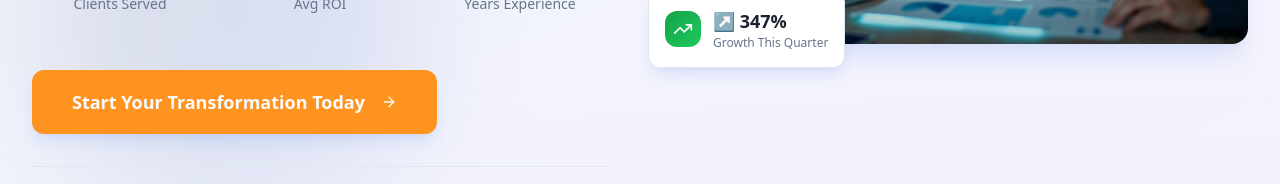
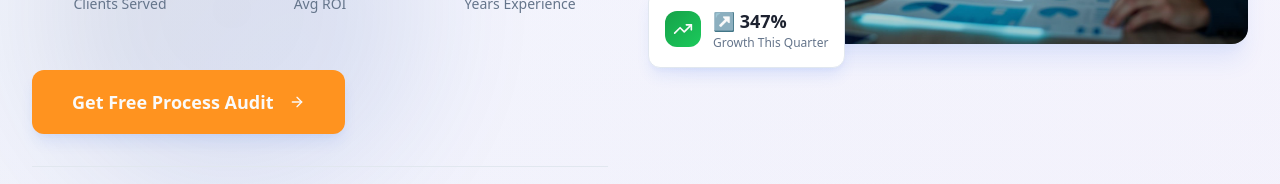
Before and after one commit to tmt-nextgen-partners/tmt-agency, a React (Vite) app: page / in a window 1280 px wide. Shown: the part 518-702 px from the top of the page. Built offline with nearby package versions, Linux system fonts and the light colour scheme; no server answers; the database is empty; the HTML template or start-up script is replaced by a standard one.

Commit message:
Update hero section CTA text

```diff
--- a/src/components/organisms/HeroSection.tsx
+++ b/src/components/organisms/HeroSection.tsx
@@ -60,7 +60,7 @@ export const HeroSection: React.FC = () => {
             {/* CTAs */}
             <div className="flex flex-col sm:flex-row gap-4">
               <Button variant="cta" size="xl" className="group" onClick={openModal}>
-                Start Your Transformation Today
+                Get Free Process Audit
                 <ArrowRight className="w-5 h-5 ml-2 group-hover:translate-x-1 transition-transform" />
               </Button>
             </div>
```
